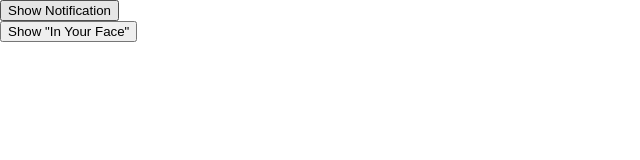
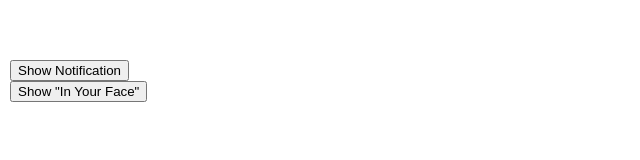
Before and after one commit to antpace87/ui-messages, a plain HTML site: page example.html in a window 1280 px wide. Shown: the whole page, without its empty margins (0-640 px from the left). Drawn offline with nearby package versions, Linux system fonts and the light colour scheme.

Commit message:
style update

```diff
--- a/example.html
+++ b/example.html
@@ -9,14 +9,21 @@
     <title>UI Notifications - AntPace.com</title>
 
     <meta name="description" content="UI Notifications">
-
+    <style>
+    .ap-container{
+    	margin-top: 50px;
+    	padding: 10px;
+    }
+    </style>
 </head>
 <body>
 
+<div class="ap-container">
 	<button type="button" class="show-notification">Show Notification</button>
 	<br />
 	<button type="button" class="show-face">Show "In Your Face"</button>
 	<p style="display: none" class="finish-message">Finished</p>
+</div>
 
 </body>
 
```
